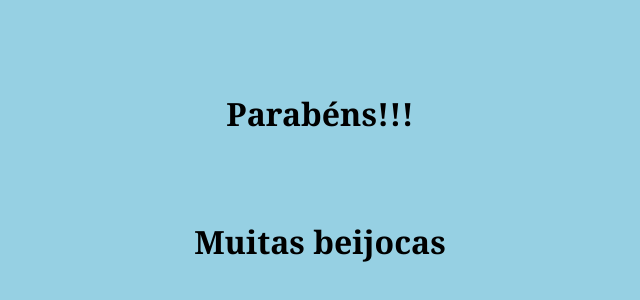
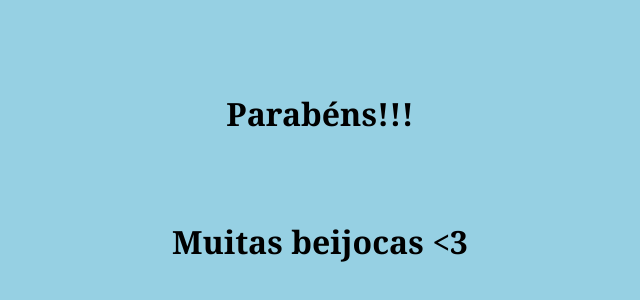
Before and after one commit to julianX0/prendamae, a plain HTML site: page index.html in a window 1280 px wide. Shown: the part 7063-7363 px from the top of the page, without its empty margins (320-960 px from the left). Drawn offline with Linux system fonts and the light colour scheme.

Commit message:
Update index.html

```diff
--- a/index.html
+++ b/index.html
@@ -65,7 +65,7 @@
 
 <section class="quatrain">
   <strong>Parabéns!!!</strong><br>
-  <strong>Muitas beijocas</strong><br>
+  <strong>Muitas beijocas <3</strong><br>
 </section>
 
   <script src="script.js"></script>
```
